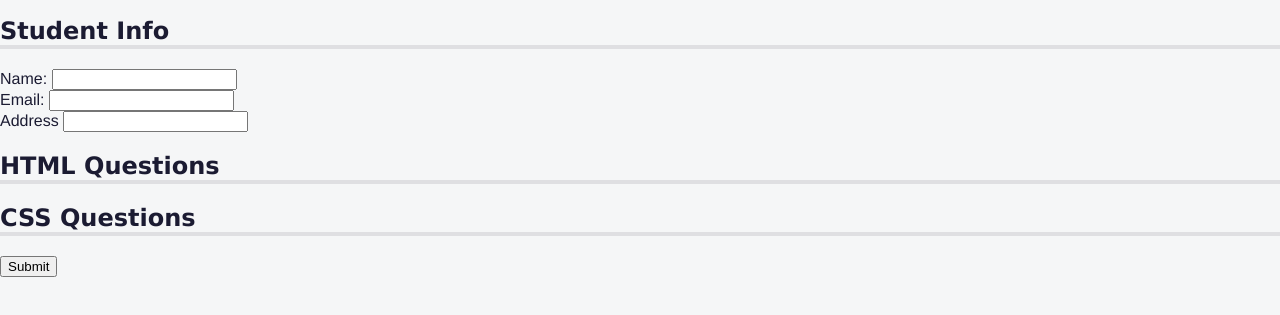
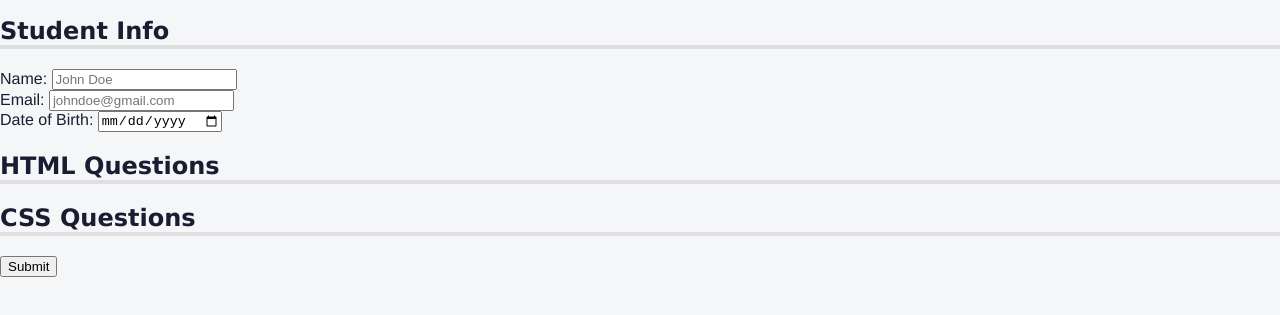
Before and after one commit to Reynyel/Accessibility-Quiz, a plain HTML site: page index.html in a window 1280 px wide. Shown: the part 53-368 px from the top of the page. Drawn offline with Linux system fonts and the light colour scheme.

Commit message:
added input type and placeholders

```diff
--- a/index.html
+++ b/index.html
@@ -34,19 +34,19 @@
                         <label for="name">
                                Name:
                         </label>
-                        <input id="name">
+                        <input id="name" type="text" name="name" placeholder="John Doe">
                     </div>
                     <div class="info">
                         <label for="email">
                                Email:
                         </label>
-                        <input  id="email" >
+                        <input  id="email" type="email" name="email" placeholder="johndoe@gmail.com" >
                     </div>
                     <div class="info">
-                        <label>
-                            Address
+                        <label for="birth-date">
+                            Date of Birth:
                         </label>
-                        <input  id="address">
+                        <input  id="birth-date" type="date" name="birth-date">
                     </div>
                 </section>
                 <section role="region" aria-labelledby="html-questions">
```
